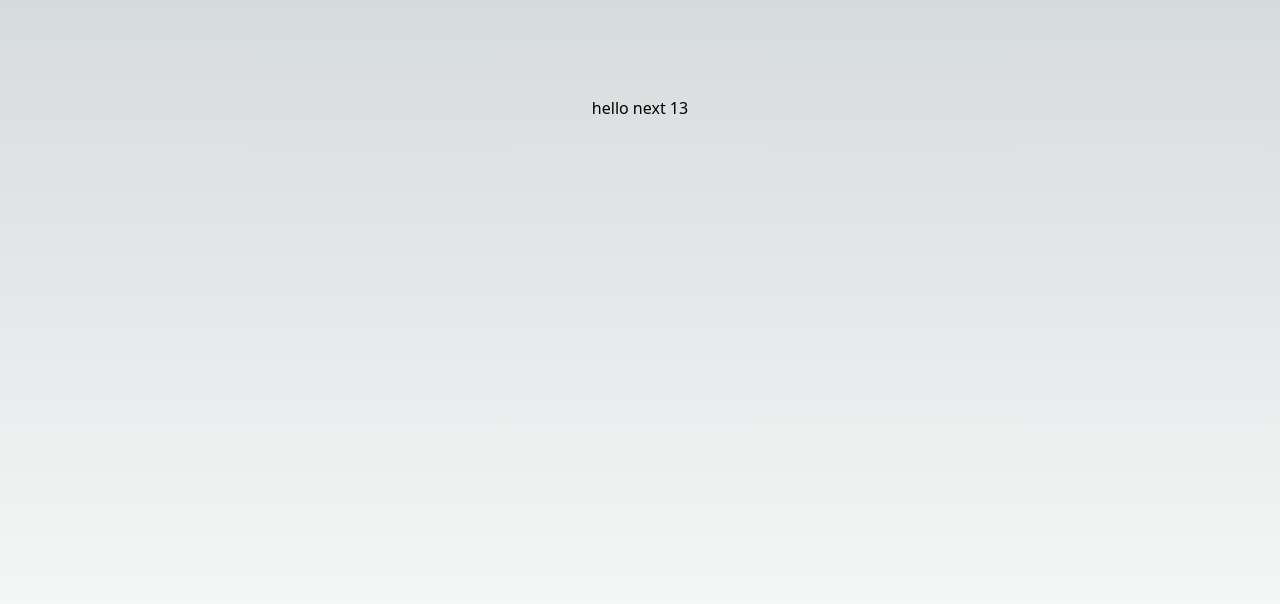
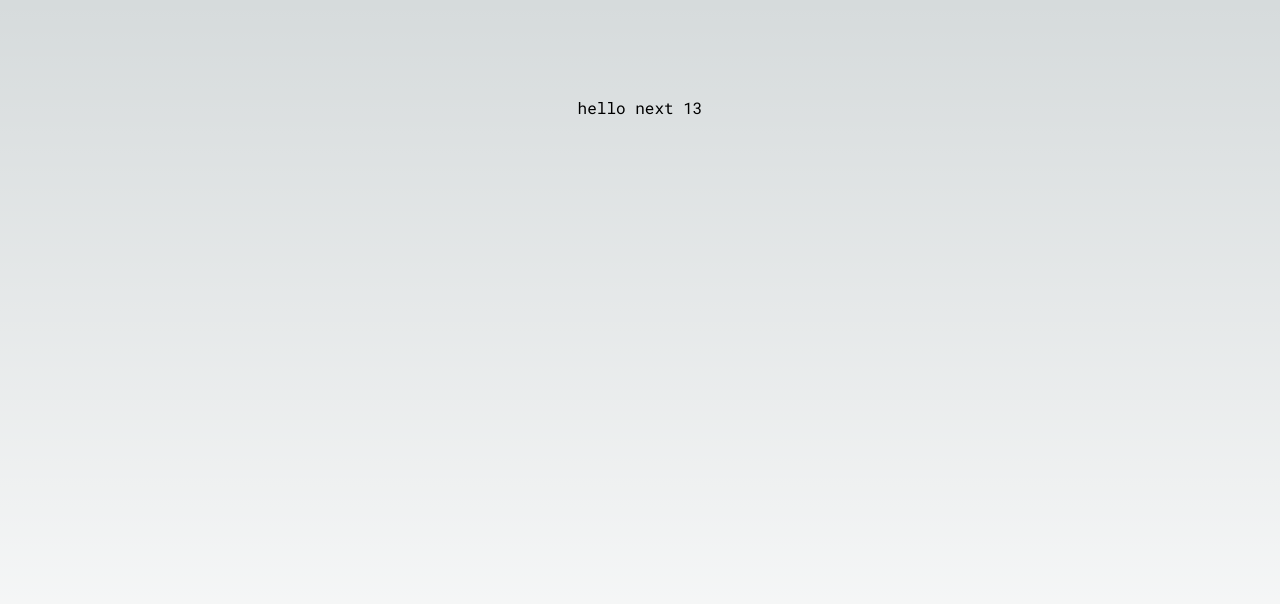
Before and after one commit to 0chriscrew0/exercise-app, a Next.js app: page / in a window 1280 px wide. Shown: the top 604 px of the page. Built offline with nearby package versions, Linux system fonts and the light colour scheme.

Commit message:
import Roboto font

```diff
--- a/app/layout.tsx
+++ b/app/layout.tsx
@@ -1,4 +1,11 @@
 import './globals.css'
+import { Roboto_Mono } from '@next/font/google'
+
+const roboto = Roboto_Mono({
+  weight: ["400", "700"],
+  subsets: ["latin"],
+  variable: "--font-roboto",
+})
 
 export default function RootLayout({
   children,
@@ -12,7 +19,7 @@ export default function RootLayout({
         head.tsx. Find out more at https://beta.nextjs.org/docs/api-reference/file-conventions/head
       */}
       <head />
-      <body>{children}</body>
+      <body className={`${roboto.className}`}>{children}</body>
     </html>
   )
 }
--- a/tailwind.config.js
+++ b/tailwind.config.js
@@ -9,7 +9,11 @@ module.exports = {
     "./src/**/*.{js,ts,jsx,tsx}",
   ],
   theme: {
-    extend: {},
+    extend: {
+      fontFamily: {
+        roboto: ['var(--font-roboto)']
+      }
+    },
   },
   plugins: [],
 }
```
